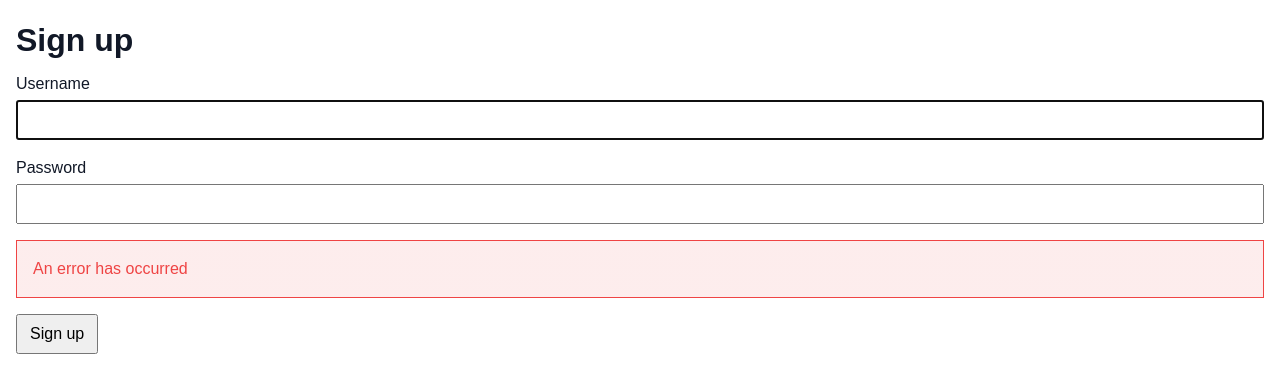
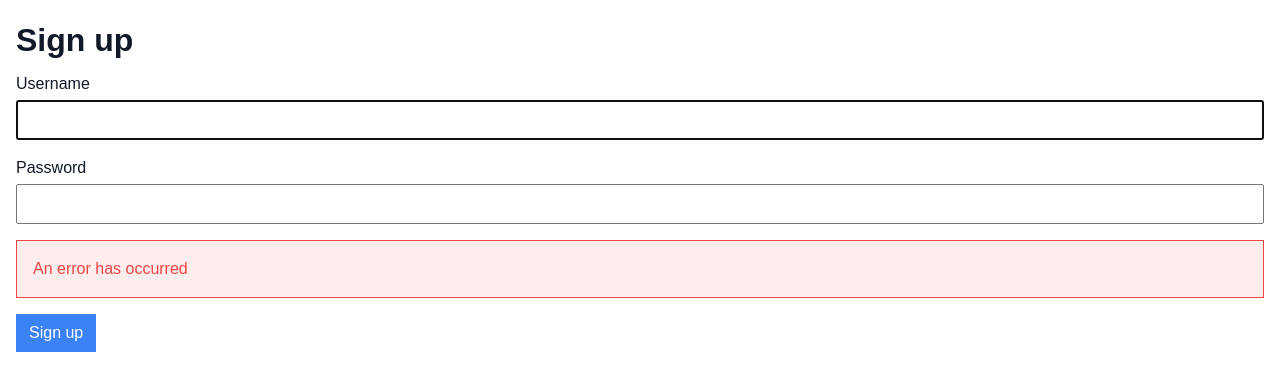
Before and after one commit to fvilers/fauna-twitter-clone, a React (Create React App) app: page /sign-up in a window 1280 px wide. Shown: the top 392 px of the page. Built offline with nearby package versions, Linux system fonts and the light colour scheme.

Commit message:
Add the Button component

```diff
--- /dev/null
+++ b/src/components/Button.css
@@ -0,0 +1,37 @@
+.Button.default {
+  background-color: var(--background-color);
+  border: 1px solid var(--foreground-color);
+  color: var(--foreground-color);
+}
+
+.Button.error {
+  background-color: var(--error-color);
+  border: 1px solid var(--error-color);
+  color: var(--background-color);
+}
+
+.Button.primary {
+  background-color: var(--primary-color);
+  border: 1px solid var(--primary-color);
+  color: var(--background-color);
+}
+
+.Button.success {
+  background-color: var(--success-color);
+  border: 1px solid var(--success-color);
+  color: var(--background-color);
+}
+
+.Button.warning {
+  background-color: var(--warning-color);
+  border: 1px solid var(--warning-color);
+  color: var(--background-color);
+}
+
+.Button.link {
+  background-color: transparent;
+  border: 0;
+  color: var(--primary-color);
+  display: inline;
+  padding: 0;
+}
--- /dev/null
+++ b/src/components/Button.tsx
@@ -0,0 +1,29 @@
+import clsx from "clsx";
+import React, { MouseEventHandler, ReactNode } from "react";
+import Variants from "../types/Variants";
+import "./Button.css";
+
+type Props = {
+  children: ReactNode;
+  disabled?: boolean;
+  onClick?: MouseEventHandler<HTMLButtonElement>;
+  type?: "submit" | "reset" | "button";
+  variant?: Variants | "link";
+};
+
+function Button({ children, disabled, onClick, type, variant }: Props) {
+  const classes = clsx("Button", variant);
+
+  return (
+    <button
+      className={classes}
+      disabled={disabled}
+      onClick={onClick}
+      type={type}
+    >
+      {children}
+    </button>
+  );
+}
+
+export default Button;
--- a/src/components/SignUpForm.tsx
+++ b/src/components/SignUpForm.tsx
@@ -3,6 +3,7 @@ import React from "react";
 import { useForm } from "react-hook-form";
 import * as yup from "yup";
 import FormProps from "../types/FormProps";
+import Button from "./Button";
 import Input from "./Input";
 import Message from "./Message";
 
@@ -48,9 +49,9 @@ function SignUpForm({ disabled, errorMessage, onSubmit }: Props) {
       {errorMessage && <Message variant="error">{errorMessage}</Message>}
 
       <div>
-        <button disabled={disabled} type="submit">
+        <Button disabled={disabled} type="submit" variant="primary">
           Sign up
-        </button>
+        </Button>
       </div>
     </form>
   );
```
